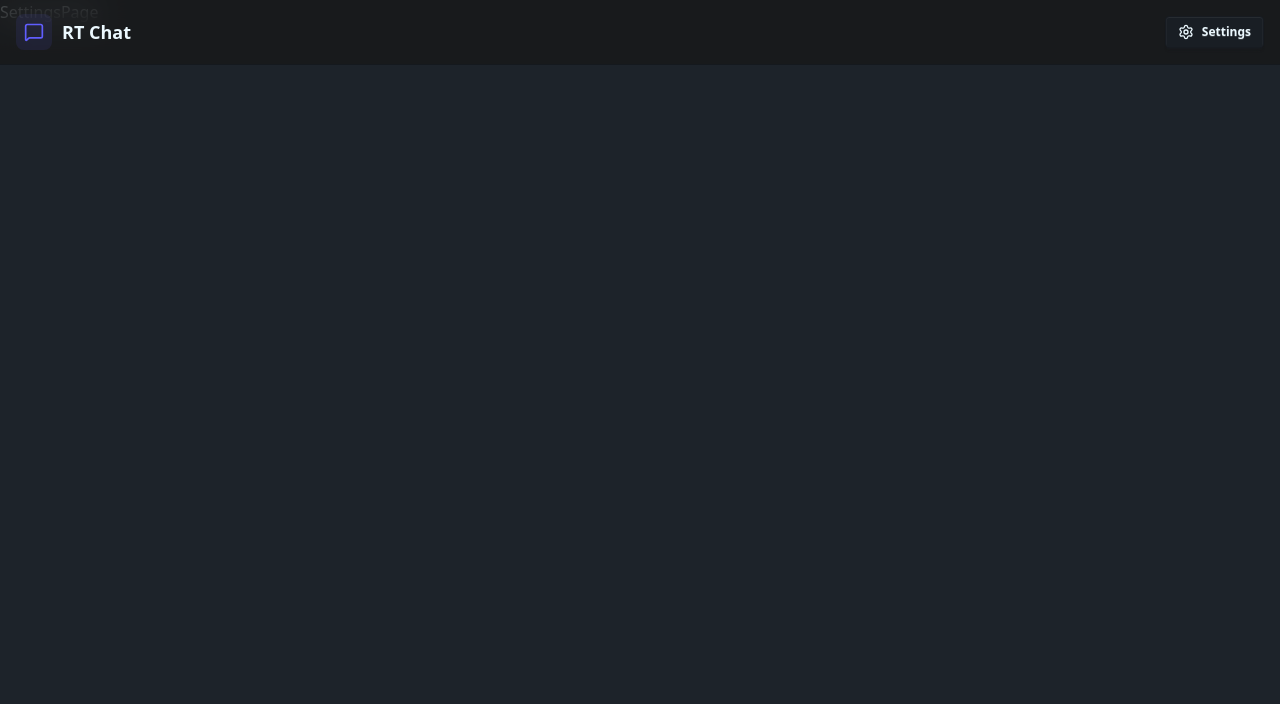
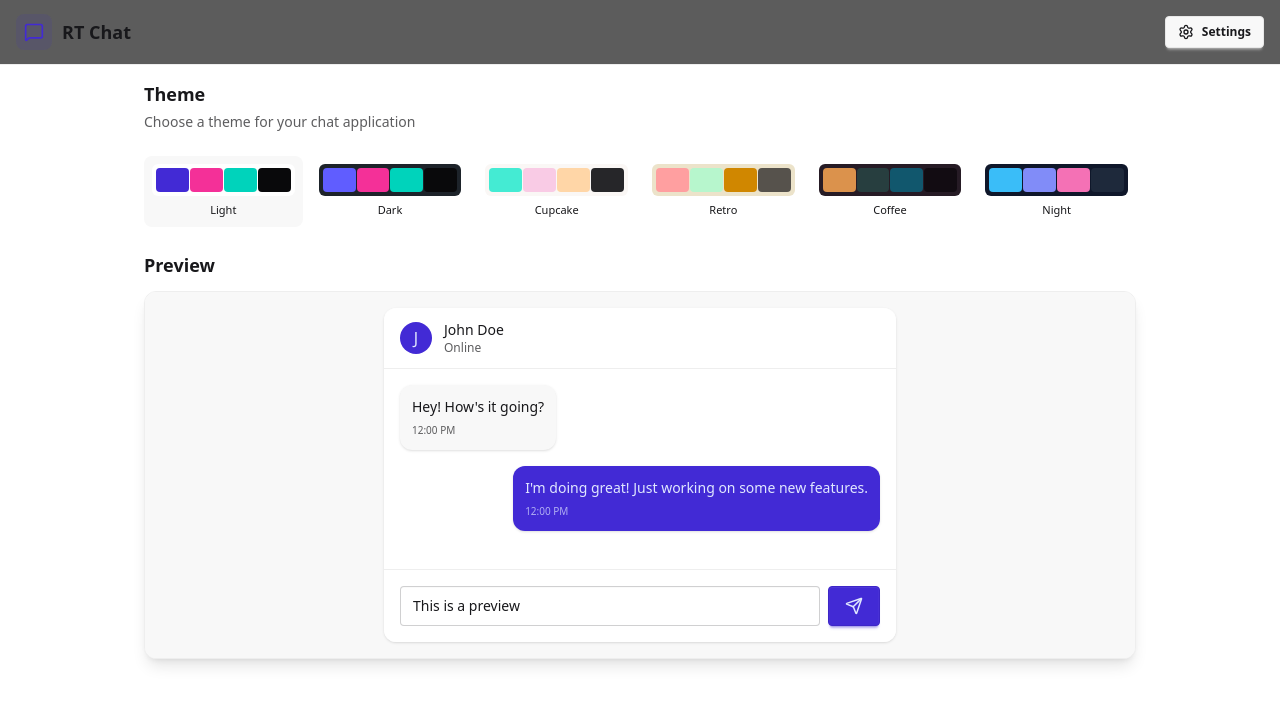
Before and after one commit to damsi456/real-time-chat-application, a React (Vite) app in the folder web/: page /settings in a window 1280 px wide. Shown: the top 704 px of the page. Built offline with nearby package versions, Linux system fonts and the light colour scheme; no server answers.

Commit message:
feat:Theme changing with UI preview in SettingsPage

```diff
--- a/web/src/App.jsx
+++ b/web/src/App.jsx
@@ -9,10 +9,12 @@
 import ProfilePage from "./pages/ProfilePage";
 
 import { useAuthStore } from "./store/useAuthStore";
+import { useThemeStore } from "./store/useThemeStore";
 import { useEffect } from "react";
 
 const App = () => {
     const { authUser, checkAuth, isCheckingAuth } = useAuthStore();
+    const { theme } = useThemeStore();
 
     useEffect(() => {
         checkAuth();
@@ -30,7 +32,7 @@
     }
 
     return (
-        <div>
+        <div data-theme={theme}>
             <Navbar />
             <Routes>
                 <Route path="/" element={authUser ? <HomePage /> : <Navigate to="/login" />} />
--- /dev/null
+++ b/web/src/constants/index.js
@@ -0,0 +1,8 @@
+export const THEMES = [
+    "light",
+    "dark",
+    "cupcake",
+    "retro",
+    "coffee",
+    "night"
+];
--- a/web/src/index.css
+++ b/web/src/index.css
@@ -1,4 +1,4 @@
 @import "tailwindcss";
 @plugin "daisyui" {
-    themes: dark --default;
+    themes: light, dark, cupcake, retro, coffee, night, valentine;
 }
--- a/web/src/pages/SettingsPage.jsx
+++ b/web/src/pages/SettingsPage.jsx
@@ -1,6 +1,115 @@
+import { useThemeStore } from "../store/useThemeStore";
+import { THEMES } from "../constants";
+import { Send } from "lucide-react";
+
+const PREVIEW_MESSAGES = [
+  { id: 1, content: "Hey! How's it going?", isSentByMe: false },
+  { id: 2, content: "I'm doing great! Just working on some new features.", isSentByMe: true },
+];
+
 const SettingsPage = () => {
+  const { theme, setTheme } = useThemeStore();
+
   return (
-    <div>SettingsPage</div>
+    <div className="h-screen container mx-auto px-4 pt-20 max-w-5xl">
+      <div className="space-y-6 ">
+        <div className="flex flex-col gap-1">
+          <h2 className="text-lg font-semibold">Theme</h2>
+          <p className="text-sm text-base-content/70">Choose a theme for your chat application</p>
+        </div>
+
+        {/* Theme selection */}
+        <div className="grid grid-cols-3 md:grid-cols-6 gap-2">
+          {THEMES.map((t) => (
+            <button
+              key={t}
+              className={`flex flex-col items-center gap-1.5 p-2 rounded-lg transition-colors cursor-pointer ${theme === t ? "bg-base-200" : "hover:bg-base-200/80"}`}
+              onClick={() => setTheme(t)}
+            >
+              <div className="relative h-8 w-full rounded-md overflow-hidden" data-theme={t}>
+                <div className="absolute inset-0 grid grid-cols-4 gap-[1px] p-1">
+                  <div className="rounded bg-primary"></div>
+                  <div className="rounded bg-secondary"></div>
+                  <div className="rounded bg-accent"></div>
+                  <div className="rounded bg-neutral"></div>
+                </div>
+              </div>
+              <span className="text-[11px] font-medium truncate w-full text-center">
+                {t.charAt(0).toUpperCase() + t.slice(1)}
+              </span>
+            </button>
+          ))}
+        </div>
+
+        {/* Preview Section */}
+        <h3 className="text-lg font-semibold mb-3">Preview</h3>
+        <div className="rounded-xl border border-base-300 overflow-hidden bg-base-100 shadow-lg">
+          <div className="p-4 bg-base-200">
+            <div className="max-w-lg mx-auto">
+
+              {/* Mock Chat UI */}
+              <div className="bg-base-100 rounded-xl shadow-sm overflow-hidden">
+                {/* Chat Header */}
+                <div className="px-4 py-3 border-b border-base-300 bg-base-100">
+                  <div className="flex items-center gap-3">
+                    <div className="size-8 rounded-full bg-primary flex items-center justify-center text-primary-content font-medium">
+                      J
+                    </div>
+                    <div>
+                      <h3 className="font-medium text-sm">John Doe</h3>
+                      <p className="text-xs text-base-content/70">Online</p>
+                    </div>
+                  </div>
+                </div>
+
+                {/* Chat messages */}
+                <div className="p-4 space-y-4 h-[200px] overflow-y-auto bg-base-100">
+                  {PREVIEW_MESSAGES.map((message) => (
+                    <div
+                      key={message.id}
+                      className={`flex ${message.isSentByMe ? "justify-end" : "justify-start"}`}
+                    >
+                      <div
+                        className={`
+                          max-w-[80%] rounded-xl p-3 shadow-sm
+                          ${message.isSentByMe ? "bg-primary text-primary-content" : "bg-base-200"}
+                        `}
+                      >
+                        <p className="text-sm">{message.content}</p>
+                        <p
+                          className={`
+                            text-[10px] mt-1.5
+                            ${message.isSentByMe ? "text-primary-content/70" : "text-base-content/70"}
+                          `}
+                        >
+                          12:00 PM
+                        </p>
+                      </div>
+                    </div>
+                  ))}
+                </div>
+
+                {/* Chat Input */}
+                <div className="p-4 border-t border-base-300 bg-base-100">
+                  <div className="flex gap-2">
+                    <input
+                      type="text"
+                      className="input input-bordered flex-1 text-sm h-10"
+                      placeholder="Type a message..."
+                      value="This is a preview"
+                      readOnly
+                    />
+                    <button className="btn btn-primary h-10 min-h-0">
+                      <Send size={18} />
+                    </button>
+                  </div>
+                </div>
+              </div>
+            </div>
+          </div>
+        </div>
+      </div>
+    </div>
   )
 }
 
--- /dev/null
+++ b/web/src/store/useThemeStore.js
@@ -0,0 +1,10 @@
+import { create } from "zustand";
+
+export const useThemeStore = create((set) => ({
+    theme: localStorage.getItem("chat-app-theme") || "light",
+    setTheme: (theme) => {
+        localStorage.setItem("chat-app-theme", theme)
+        set({ theme })
+
+    }
+}))
```
